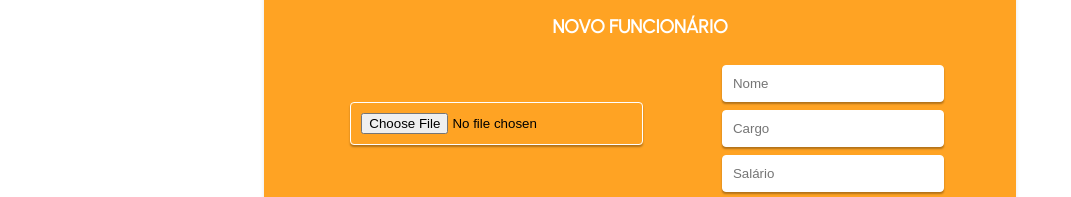
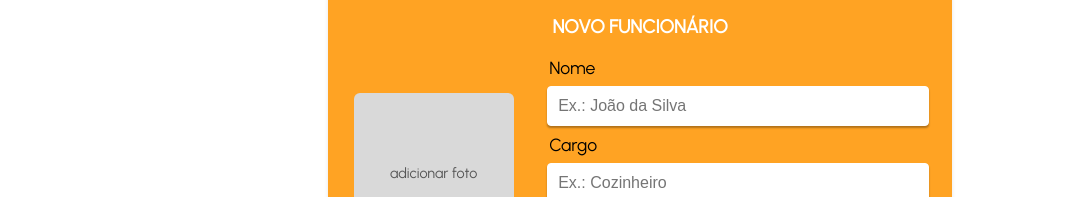
Before and after one commit to Brasiva/Brasiva-frontend, a Vue app: page /funcionarios in a window 1280 px wide. Both pictures are taken after a click on the button "+ Adicionar Funcionário". Shown: the part 603-800 px from the top of the page, without its empty margins (0-1071 px from the left). Built offline with nearby package versions, Linux system fonts and the light colour scheme; a web font is replaced by a local one.

Commit message:
update: style of image preview and button to choose image

```diff
--- a/src/components/FormFuncionario.vue
+++ b/src/components/FormFuncionario.vue
@@ -59,64 +59,94 @@ export default {
     <h3>
       {{ modoEdicao ? 'EDITAR INFORMAÇÕES' : 'NOVO FUNCIONÁRIO' }}
     </h3>
+
     <div class="form-content">
+
       <!-- IMAGEM -->
       <div class="image-container">
-        <img
-          v-if="preview"
-          :src="preview"
-          class="preview-img"
-        />
 
-        <input type="file" @change="carregarImagem" />
+        <!-- SEM IMAGEM -->
+        <label v-if="!preview" class="upload-box">
+          <div class="placeholder">
+            adicionar foto
+          </div>
+          <input type="file" accept="image/*" @change="carregarImagem" />
+        </label>
+
+        <!-- COM IMAGEM -->
+        <div v-else class="preview-wrapper">
+          <img :src="preview" class="preview-img" />
+
+          <!-- BOTÃO SEPARADO -->
+          <label class="change-button">
+            alterar foto
+            <input type="file" accept="image/*" @change="carregarImagem" />
+          </label>
+        </div>
+
       </div>
 
+      <!-- CAMPOS -->
       <div class="form-fields">
-        <input v-model="dados.nome" placeholder="Nome" />
-        <input v-model="dados.cargo" placeholder="Cargo" />
-        <input v-model="dados.salario" placeholder="Salário" />
+
+        <div class="input-group">
+          <label>Nome</label>
+          <input v-model="dados.nome" placeholder="Ex.: João da Silva"/>
+        </div>
+
+        <div class="input-group">
+          <label>Cargo</label>
+          <input v-model="dados.cargo" placeholder="Ex.: Cozinheiro"/>
+        </div>
+
+        <div class="input-group">
+          <label>Salário</label>
+          <input v-model="dados.salario" placeholder="Ex.: 4000"/>
+        </div>
+
       </div>
     </div>
 
-    <button @click="salvar" class="confirm">
-      {{ modoEdicao ? 'CONFIRMAR' : 'SALVAR' }}
-    </button>
+    <div class="buttons">
+      <button @click="salvar" class="confirm">
+        {{ modoEdicao ? 'CONFIRMAR' : 'SALVAR' }}
+      </button>
 
-    <button @click="cancelar" class="cancel">CANCELAR</button>
+      <button @click="cancelar" class="cancel">CANCELAR</button>
+    </div>
   </div>
 </template>
 
 <style scoped>
 .form-card {
   background: #FFA323;
-  margin: 0 20vw;
-  padding: 2vw 4vw ;
+  margin: 0 25vw;
+  padding: 2vw 1vw;
   border-radius: 8px;
   box-shadow: 0 2px 4px rgba(0, 0, 0, 0.1);
   font-family: 'Urbanist', sans-serif;
 }
-.image-container {
-  display: flex;
-  flex-direction: column;
-  align-items: center;
-  justify-content: center;
-  margin-bottom: 10px;
-}
+
 .form-card h3 {
   margin-top: 0;
   text-align: center;
   color: #ffffff;
 }
+
+.form-card input,
+.form-card button {
+  font-size: 1rem;
+}
+
 .form-card input {
-  display: block;
-  justify-content: center;
-  width: 93%;
+  width: 90%;
   margin: 8px;
   padding: 10px;
   border: 1px solid #ffffff;
   border-radius: 4px;
   box-shadow: rgba(0, 0, 0, 0.3) 0px 2px 2px;
 }
+
 .form-card button {
   margin: 8px;
   padding: 10px 20px;
@@ -126,34 +156,110 @@ export default {
   color: white;
   cursor: pointer;
 }
+
 .form-card button:hover {
   background-color: #555555;
 }
-.form-card .confirm, .form-card .cancel {
+
+.form-card .buttons {
+  display: flex;
+  justify-content: center;
+}
+
+.form-card .confirm,
+.form-card .cancel {
   background-color: #E48500;
   font-family: 'Urbanist', sans-serif;
 }
+
 .form-card .form-content {
   display: flex;
   flex-direction: row;
   align-items: center;
   justify-content: space-around;
+  padding-left: 1vw;
 }
+
+/* ===== IMAGEM ===== */
+
 .image-container {
   display: flex;
   flex-direction: column;
   align-items: center;
   justify-content: center;
-  margin-bottom: 10px;
+  padding-right: 2vw;
 }
-.image-container input {
+
+/* upload inicial */
+.upload-box {
+  width: 160px;
+  height: 160px;
+  cursor: pointer;
+}
+
+.upload-box input {
+  display: none;
+}
+
+/* placeholder */
+.placeholder {
+  height: 100%;
+  background: #d9d9d9;
+  color: #555;
+  display: flex;
+  align-items: center;
+  justify-content: center;
   text-align: center;
+  font-size: 0.9rem;
+  border-radius: 6px;
 }
+
+/* preview */
+.preview-wrapper {
+  display: flex;
+  flex-direction: column;
+  align-items: center;
+}
+
+/* imagem NÃO clicável */
 .preview-img {
-  width: 100px;
-  height: 100px;
+  width: 160px;
+  height: 160px;
   object-fit: cover;
-  border-radius: 50%;
-  margin-bottom: 10px;
+  border-radius: 6px;
+  pointer-events: none; /* ISSO AQUI É O PULO DO GATO */
+}
+
+/* botão separado */
+.change-button {
+  margin-top: 8px;
+  font-size: 0.9rem;
+  color: #ffffff;
+  cursor: pointer;
+  text-decoration: underline;
+}
+
+.change-button input {
+  display: none;
+}
+
+/* ===== INPUTS ===== */
+
+.form-fields {
+  display: flex;
+  flex-direction: column;
+  width: 100%;
+}
+
+.input-group {
+  display: flex;
+  flex-direction: column;
+  width: 100%;
+}
+
+.input-group label {
+  margin-left: 10px;
+  font-size: 1.1rem;
+  color: #000000;
 }
 </style>
```
